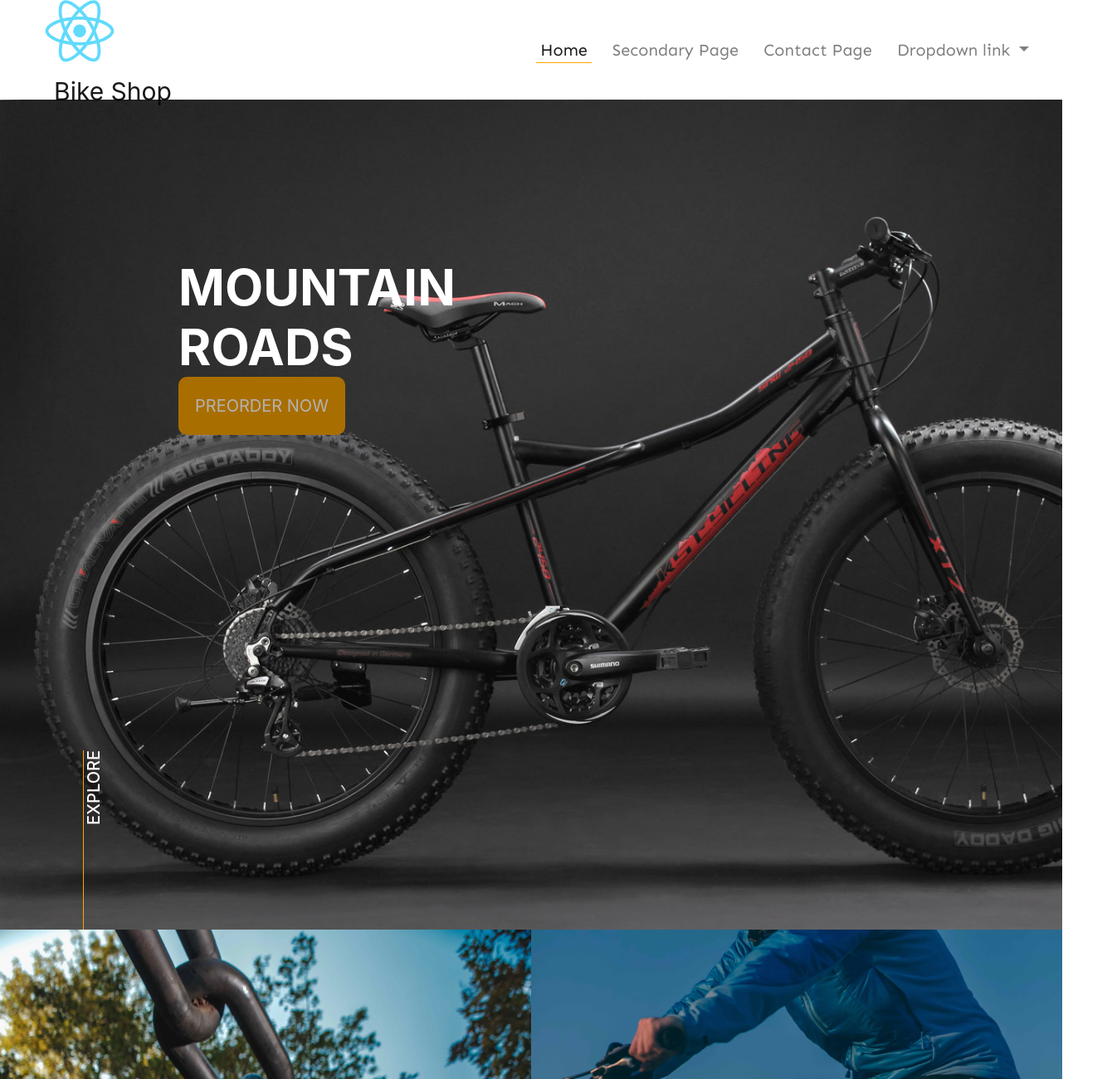
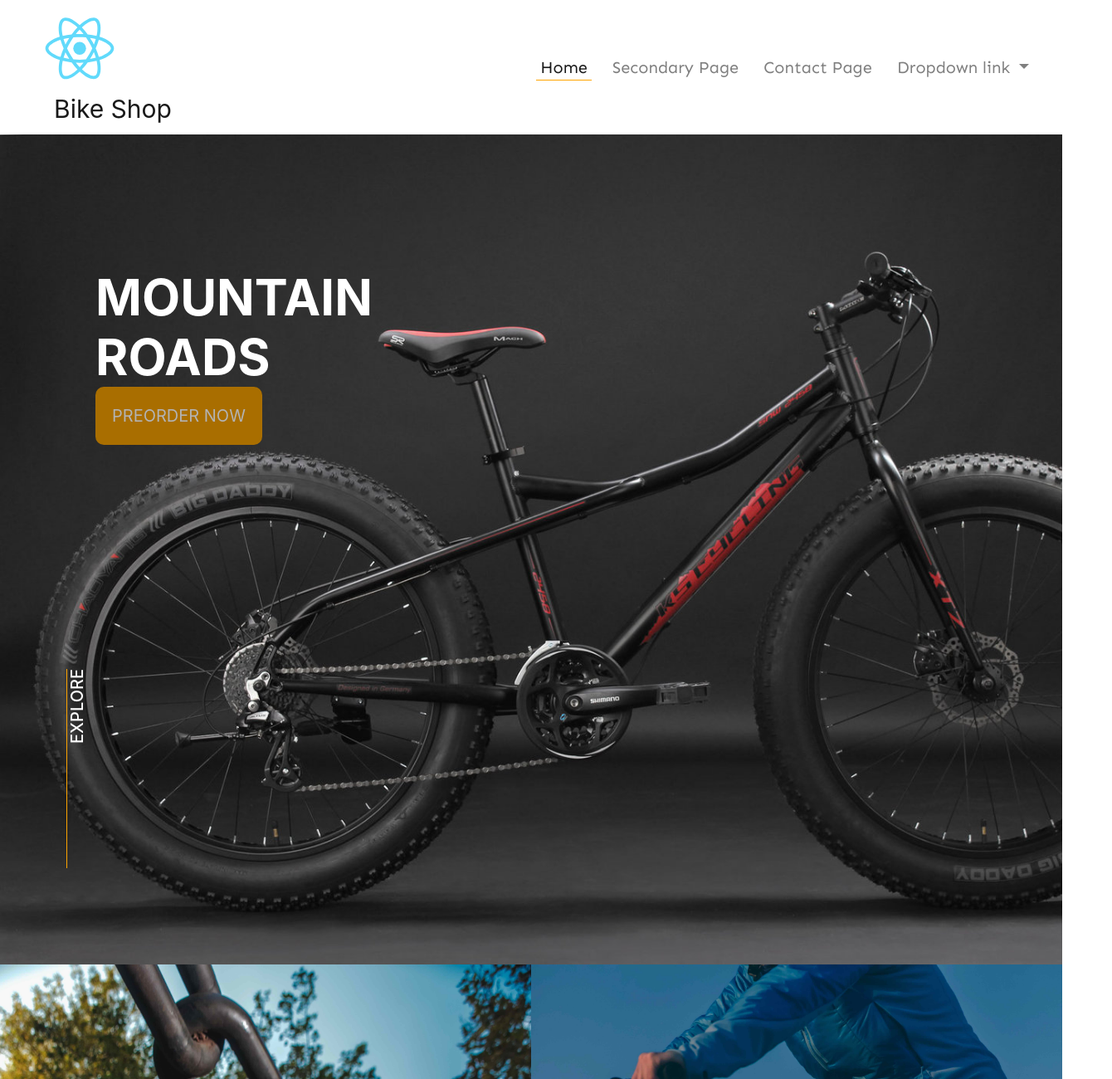
Before and after one commit to dbills777/Bills_GSAP, a plain HTML site: page index.html in a window 1280 px wide. Shown: the top 1300 px of the page at 83% size, 1340 px wide, since content can reach past the window. Drawn offline with nearby package versions, Linux system fonts and the light colour scheme.

Commit message:
moved roadsdiv

```diff
--- a/less/jumbotron.less
+++ b/less/jumbotron.less
@@ -5,8 +5,8 @@
   height: 1000px;
   margin-bottom: 0;
   .container {
-    margin-left: 20rem;
-    margin-top: 15rem;
+    margin-left: 10rem;
+    margin-top: 12rem;
     h1 span {
       padding-left: 0.5rem;
       font-size: 6rem;
@@ -37,8 +37,8 @@
       color: white;
       writing-mode: vertical-lr;
       text-orientation: mixed;
-      margin-top: 35rem;
-      margin-left: 10rem;
+      margin-top: 24rem;
+      margin-left: 8rem;
       border-right: 1px solid orange;
       padding-top: 15rem;
       text-transform: uppercase;
--- a/less/navbar.less
+++ b/less/navbar.less
@@ -1,9 +1,7 @@
 // div > .container-fluid{
 //     width: 1400px;
 // }
-nav{
-  height: 120px;
-}
+
 .collapse {
   justify-content: flex-end;
   font-size: 2rem;
```
Also changed, not shown: css/index.css, 1 other file.
